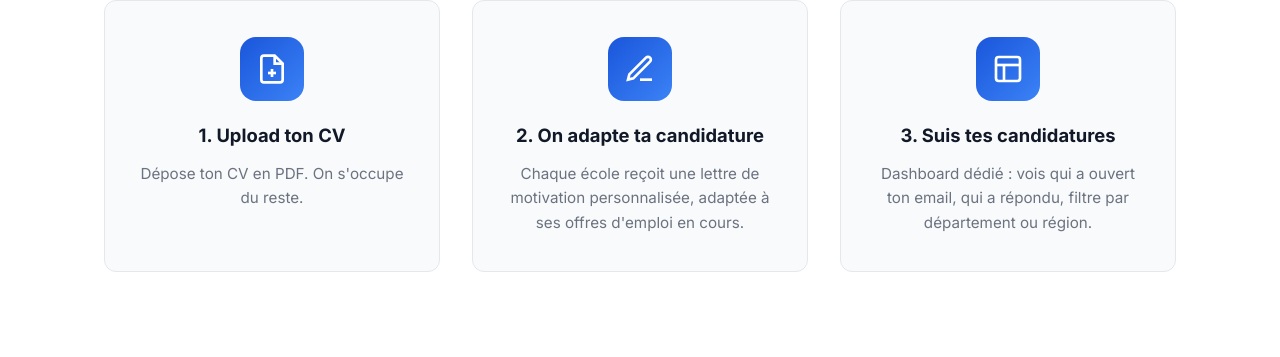
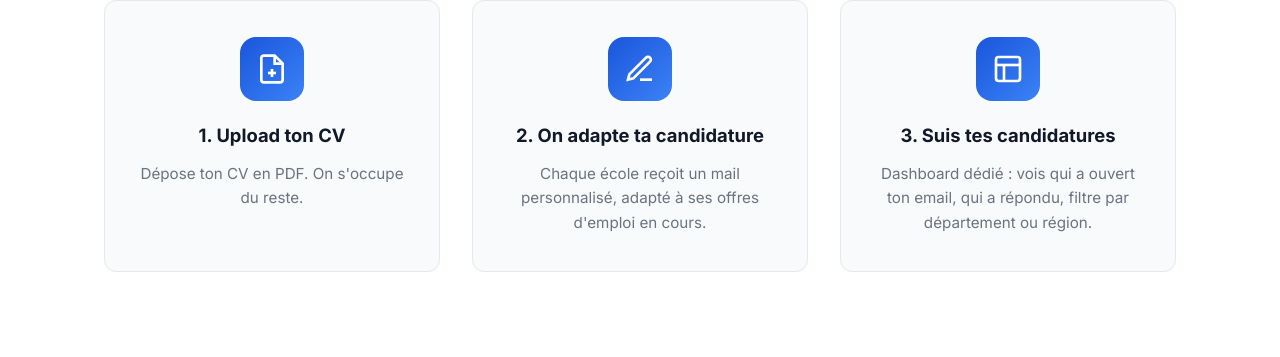
Before and after one commit to GuillaumeDebreu/ffvoile, a FastAPI app: page / in a window 1280 px wide. Shown: the part 1322-1679 px from the top of the page. Run offline with FastAPI, Linux system fonts and the light colour scheme; some libraries are stand-ins or nearby versions.

Commit message:
Fix landing: lettre de motivation → mail personnalisé
https://claude.ai/code/session_01Cmr5eWtMddPKSz48yUXG11

```diff
--- a/templates/landing.html
+++ b/templates/landing.html
@@ -130,7 +130,7 @@
                         </svg>
                     </div>
                     <h3>2. On adapte ta candidature</h3>
-                    <p>Chaque école reçoit une lettre de motivation personnalisée, adaptée à ses offres d'emploi en cours.</p>
+                    <p>Chaque école reçoit un mail personnalisé, adapté à ses offres d'emploi en cours.</p>
                 </div>
                 <div class="feature-card">
                     <div class="feature-icon">
```
